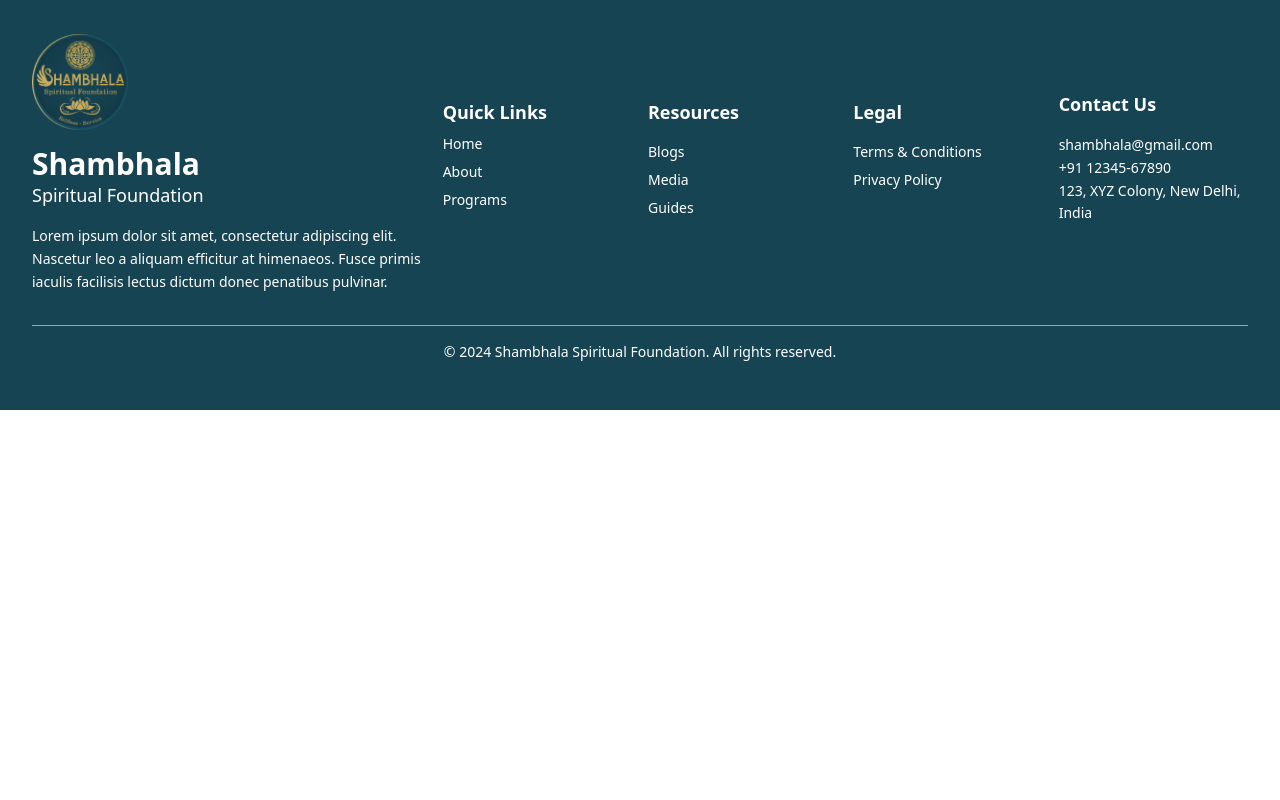
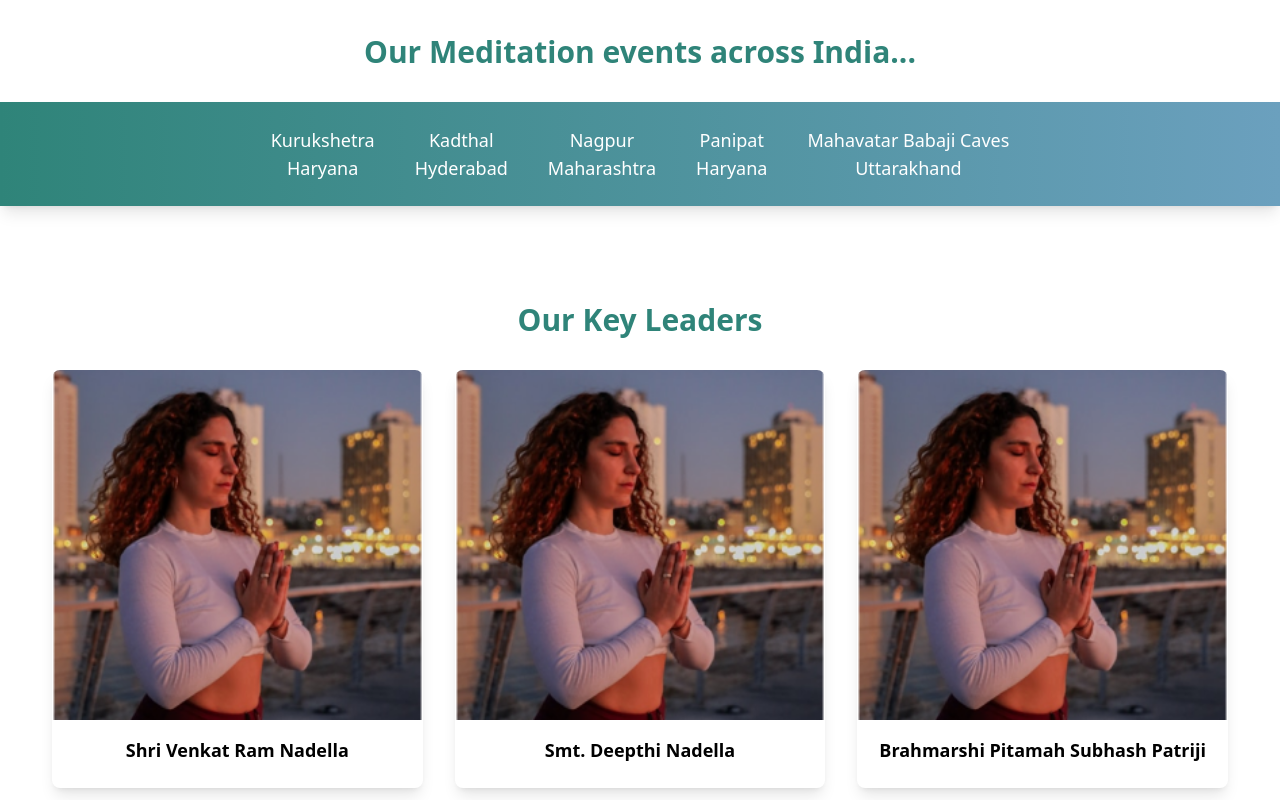
Before and after one commit to nidhirk2020/mercari_frontend, a React (Vite) app: page /about in a window 1280 px wide. Shown: the part 960-1760 px from the top of the page. Before the commit the page ends 1370 px from the top, so only its background shows below. Built offline with nearby package versions, Linux system fonts and the light colour scheme.

Commit message:
about us

```diff
--- a/src/Components/AboutUsPage/AboutText.jsx
+++ b/src/Components/AboutUsPage/AboutText.jsx
@@ -14,10 +14,10 @@ const AboutText = () => {
         <h2 className="text-3xl lg:text-4xl font-bold mb-4">
           Awakening <span className="text-[#2F8479]">Inner Peace</span> to Transform Lives Worldwide
         </h2>
-        <p className="text-lg mb-4 text-gray-600">
+        <p className="text-lg mb-4 text-gray-800">
           At Shambhala Spiritual Foundation, we believe in the profound potential of every soul to achieve enlightenment and inner peace through meditation and mindful living. Our mission is to guide individuals on a spiritual journey of self-discovery, fostering a sense of unity, compassion, and purpose. Join us in creating a compassionate, enlightened society where everyone can realize their highest potential.
         </p>
-        <p className="text-lg text-gray-600">
+        <p className="text-lg text-gray-800">
           At Shambhala Spiritual Foundation, we believe in the profound potential of every soul to achieve enlightenment and inner peace through meditation and mindful living. Our mission is to guide individuals on a spiritual journey of self-discovery, fostering a sense of unity, compassion, and purpose. Join us in creating a compassionate, enlightened society where everyone can realize their highest potential.
         </p>
       </div>
--- /dev/null
+++ b/src/Components/AboutUsPage/Meditation.jsx
@@ -0,0 +1,38 @@
+import React from 'react';
+
+const Meditation = () => {
+  return (
+    <div className="w-full py-12 bg-white text-center">
+      <h2 className="text-2xl sm:text-3xl font-bold mb-8 text-[#2F8479]">
+        Our Meditation events across India...
+      </h2>
+
+      {/* Marquee Container for mobile (below 480px) */}
+      <div className="relative  overflow-hidden w-full bg-gradient-to-r from-[#2F8479] to-[#6BA0BE] py-6 xs:block sm:hidden">
+        <div className="flex animate-marquee whitespace-nowrap">
+          {/* Location Items - No duplication needed for mobile marquee */}
+          <div className="flex md:space-x-20">
+            <div className="text-white text-lg mx-4">Kurukshetra <br /> Haryana</div>
+            <div className="text-white text-lg mx-4">Kadthal <br /> Hyderabad</div>
+            <div className="text-white text-lg mx-4">Nagpur <br /> Maharashtra</div>
+            <div className="text-white text-lg mx-4">Panipat <br /> Haryana</div>
+            <div className="text-white text-lg mx-4">Mahavatar Babaji Caves <br /> Uttarakhand</div>
+          </div>
+        </div>
+      </div>
+
+      {/* Static Display for larger screens (768px and above) */}
+      <div className="hidden sm:flex justify-center bg-gradient-to-r from-[#2F8479] to-[#6BA0BE] py-6 shadow-lg">
+        <div className="flex space-x-10">
+          <div className="text-white text-lg">Kurukshetra <br /> Haryana</div>
+          <div className="text-white text-lg">Kadthal <br /> Hyderabad</div>
+          <div className="text-white text-lg">Nagpur <br /> Maharashtra</div>
+          <div className="text-white text-lg">Panipat <br /> Haryana</div>
+          <div className="text-white text-lg">Mahavatar Babaji Caves <br /> Uttarakhand</div>
+        </div>
+      </div>
+    </div>
+  );
+};
+
+export default Meditation;
--- /dev/null
+++ b/src/Components/AboutUsPage/TeamLead.jsx
@@ -0,0 +1,55 @@
+import React from 'react';
+import teamImage from '../../assets/AboutUsimages/team.png'; // Ensure the path is correct
+
+const TeamLead = () => {
+  return (
+    <div className="w-full py-12 bg-white text-center">
+      <h2 className="text-2xl sm:text-3xl font-bold mb-8 text-[#2F8479]">Our Key Leaders</h2>
+      <div className="max-w-[1240px] mx-auto grid grid-cols-1 sm:grid-cols-2 md:grid-cols-3 gap-8 px-6 sm:px-8">
+        {/** Card 1 */}
+        <div className="shadow-lg rounded-lg overflow-hidden">
+          <div className="overflow-hidden">
+            <img
+              src={teamImage}
+              alt="Leader 1"
+              className="w-full h-[400px] md:h-[350px] object-cover transition-transform duration-300 hover:scale-105"
+            />
+          </div>
+          <div className="p-4">
+            <h3 className="text-lg font-bold mb-2">Shri Venkat Ram Nadella</h3>
+          </div>
+        </div>
+
+        {/** Card 2 */}
+        <div className="shadow-lg rounded-lg overflow-hidden">
+          <div className="overflow-hidden">
+            <img
+              src={teamImage}
+              alt="Leader 2"
+              className="w-full h-[400px] md:h-[350px] object-cover transition-transform duration-300 hover:scale-105"
+            />
+          </div>
+          <div className="p-4">
+            <h3 className="text-lg font-bold mb-2">Smt. Deepthi Nadella</h3>
+          </div>
+        </div>
+
+        {/** Card 3 */}
+        <div className="shadow-lg rounded-lg overflow-hidden">
+          <div className="overflow-hidden">
+            <img
+              src={teamImage}
+              alt="Leader 3"
+              className="w-full h-[400px] md:h-[350px] object-cover transition-transform duration-300 hover:scale-105"
+            />
+          </div>
+          <div className="p-4">
+            <h3 className="text-lg font-bold mb-2">Brahmarshi Pitamah Subhash Patriji</h3>
+          </div>
+        </div>
+      </div>
+    </div>
+  );
+};
+
+export default TeamLead;
--- a/src/Components/Banner.jsx
+++ b/src/Components/Banner.jsx
@@ -2,7 +2,7 @@ import React from 'react';
 
 const Banner = ({ title }) => {
   return (
-    <div className="bg-accent w-full h-[250px] py-16 flex justify-center items-center">
+    <div className="bg-accent w-full md:h-[250px] h-[150px]  py-16 flex justify-center items-center">
       <h1 className="text-white text-4xl font-bold">{title}</h1>
     </div>
   );
--- a/src/Components/Pages/AboutUs.jsx
+++ b/src/Components/Pages/AboutUs.jsx
@@ -1,11 +1,16 @@
 import Banner from "../Banner";
 import AboutText from "../AboutUsPage/AboutText";
+import Meditation from "../AboutUsPage/Meditation";
+import TeamLead from "../AboutUsPage/TeamLead";
 
 const AboutUs = () => {
   return (
     <div className="pt-24">
      <Banner title="ABOUT US"/>
      <AboutText />
+     <Meditation/>
+     <TeamLead/>
+
     </div>
   );
 };
--- a/tailwind.config.js
+++ b/tailwind.config.js
@@ -1,7 +1,7 @@
 /** @type {import('tailwindcss').Config} */
 module.exports = {
   content: [
-    "./src/**/*.{js,jsx,ts,tsx}", // Ensure you scan your JSX files
+    './src/**/*.{js,jsx,ts,tsx}', // Your content paths to scan for class names
   ],
   theme: {
     extend: {
@@ -10,16 +10,25 @@ module.exports = {
         secondary: '#D1E7E3',
         accent: '#164453',
       },
+      animation: {
+        marquee: 'marquee 15s linear infinite', // Add your custom animation here
+      },
+      keyframes: {
+        marquee: {
+          '0%': { transform: 'translateX(0)' },
+          '100%': { transform: 'translateX(-100%)' },
+        },
+      },
     },
     screens: {
-      'xs': '360px',    // Extra small devices (mobile)
-      'sm': '640px',    // Small devices (mobile)
-      'md': '768px',    // Medium devices (tablets)
-      'lg': '1024px',   // Large devices (laptops)
-      'xl': '1280px',   // Extra large devices (desktops)
-      '2xl': '1536px',  // 2x large screens (big desktops)
-      '3xl': '1920px',  // 3x large screens (very large desktops)
-      '4xl': '2560px',  // 4x large screens (wide screens)
+      'xs': '360px',
+      'sm': '640px',
+      'md': '768px',
+      'lg': '1024px',
+      'xl': '1280px',
+      '2xl': '1536px',
+      '3xl': '1920px',
+      '4xl': '2560px',
     },
   },
   plugins: [],
```
Also changed, not shown: src/assets/AboutUsimages/team.png (added).
